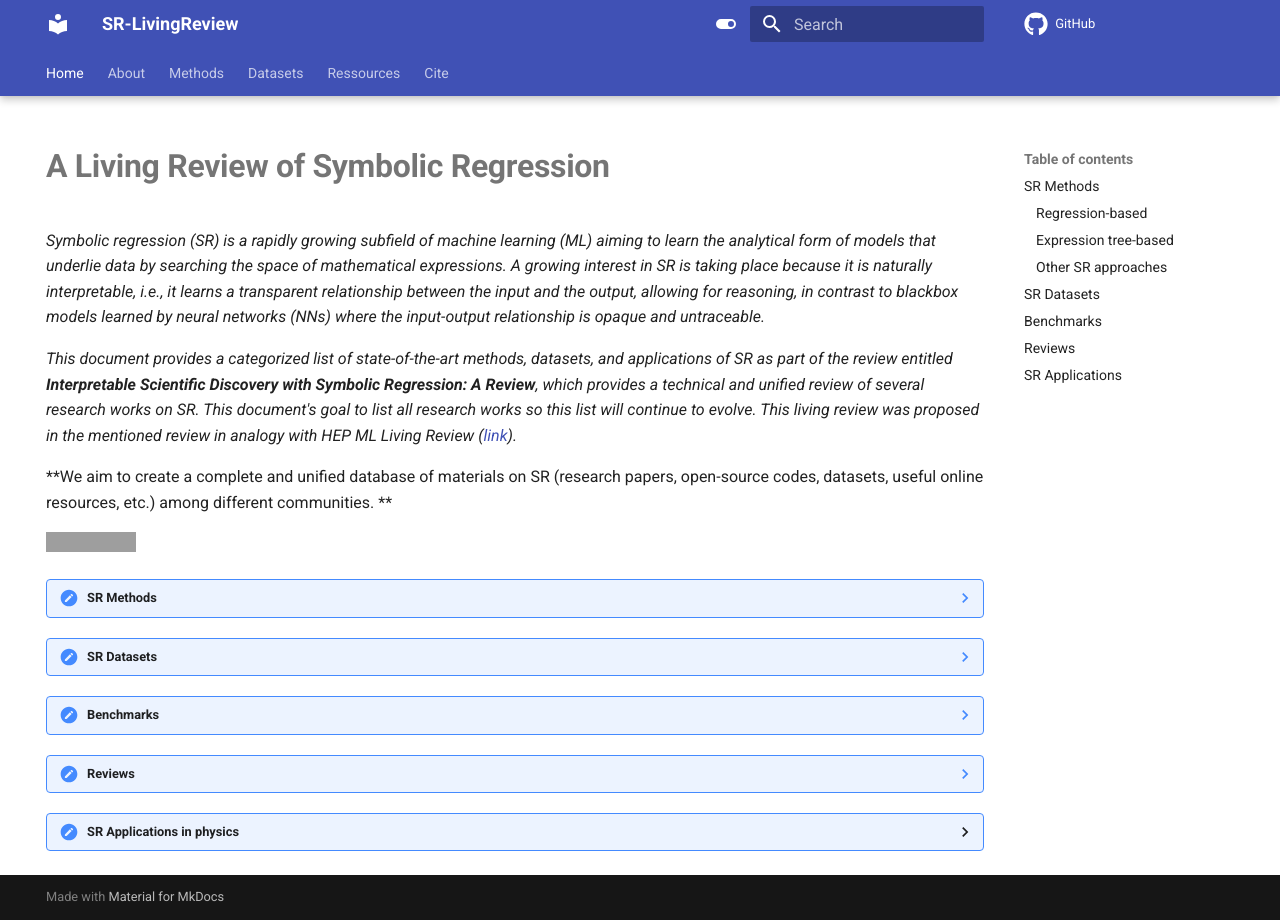
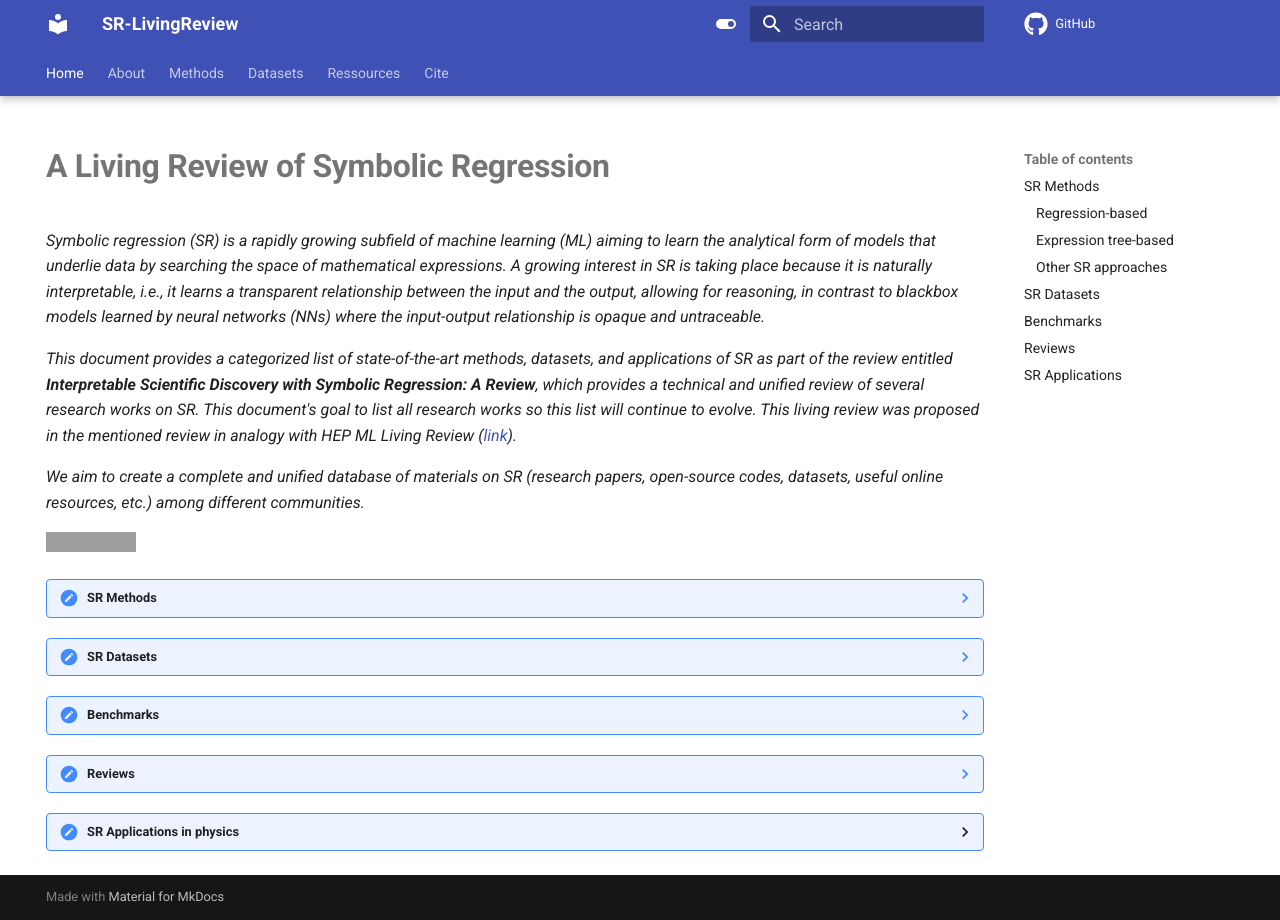
Before and after one commit to nmakke/SR-LivingReview, an MkDocs documentation site: the page built from docs/index.md, in a window 1280 px wide. Built offline with MkDocs 1.6.1 and Material for MkDocs 9.7.7, drawn with Linux system fonts in a browser that asks for light colours; formulas are drawn with MathJax 3; comment, search, counter and statistics services are not loaded; grey boxes are pictures that could not be loaded.

```diff
--- a/docs/index.md
+++ b/docs/index.md
@@ -10,7 +10,7 @@ hide:
 
 *This document provides a categorized list of state-of-the-art methods, datasets, and applications of SR as part of the review entitled ***Interpretable Scientific Discovery with Symbolic Regression: A Review***, which provides a technical and unified review of several research works on SR. This document's goal to list all research works so this list will continue to evolve. This living review was proposed in the mentioned review in analogy with HEP ML Living Review ([link](https://iml-wg.github.io/HEPML-LivingReview/)).*
 
-**We aim to create a complete and unified database of materials on SR (research papers, open-source codes, datasets, useful online resources, etc.) among different communities. **
+*We aim to create a complete and unified database of materials on SR (research papers, open-source codes, datasets, useful online resources, etc.) among different communities.*
 
 <!-- [<img src="https://s18955.pcdn.co/wp-content/uploads/2018/02/github.png" width="25"/>](https://github.com/user/repository/subscription) -->
 
```
